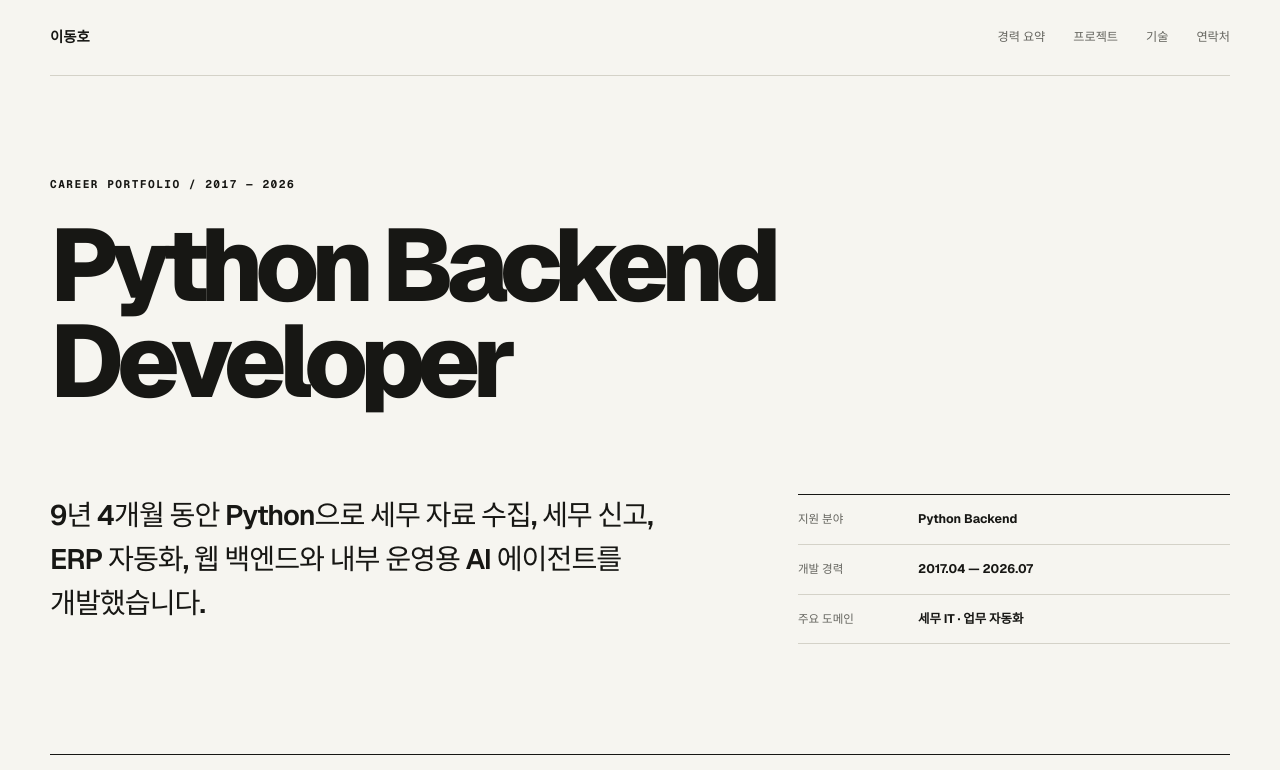
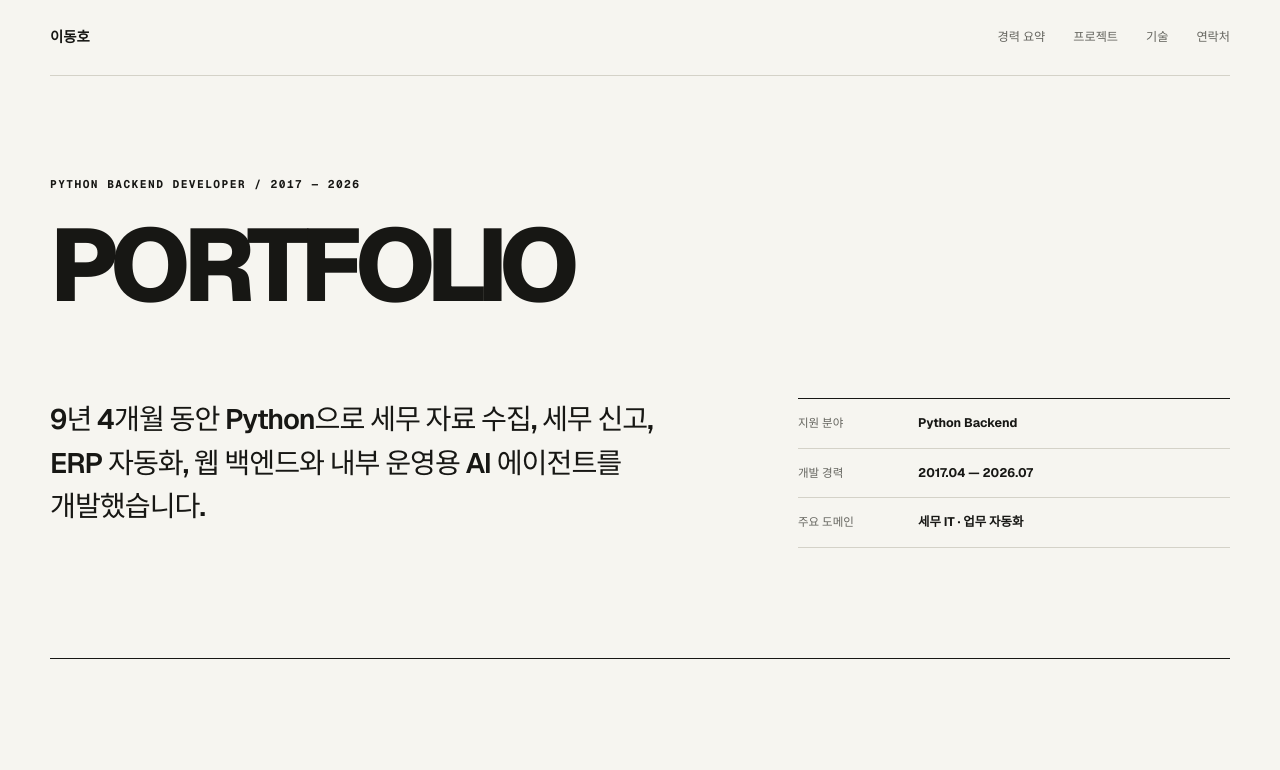
Before and after one commit to loqbzes/portfolio, a Next.js app: page / in a window 1280 px wide. Shown: the top 770 px of the page. Built offline with nearby package versions, Linux system fonts and the light colour scheme; no server answers.

Commit message:
Use portfolio as intro title

```diff
--- a/app/page.tsx
+++ b/app/page.tsx
@@ -140,8 +140,8 @@ export default function Home() {
       </header>
 
       <section className="intro page-width">
-        <p className="role">CAREER PORTFOLIO / 2017 — 2026</p>
-        <h1>Python Backend<br />Developer</h1>
+        <p className="role">PYTHON BACKEND DEVELOPER / 2017 — 2026</p>
+        <h1>PORTFOLIO</h1>
         <div className="intro-grid">
           <p>
             9년 4개월 동안 Python으로 세무 자료 수집, 세무 신고, ERP 자동화,
```
